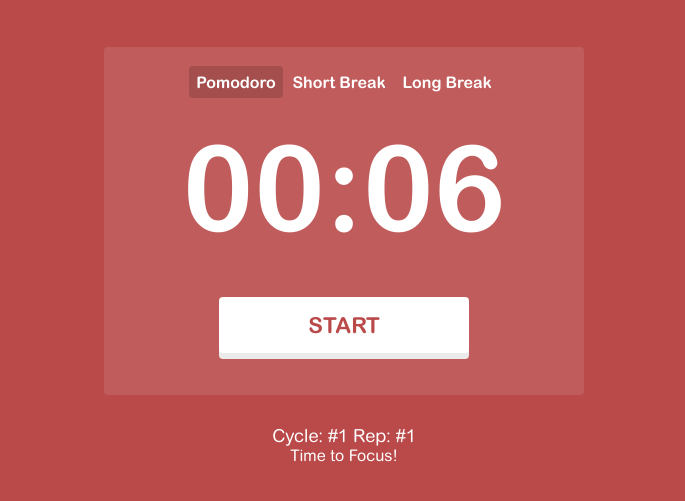
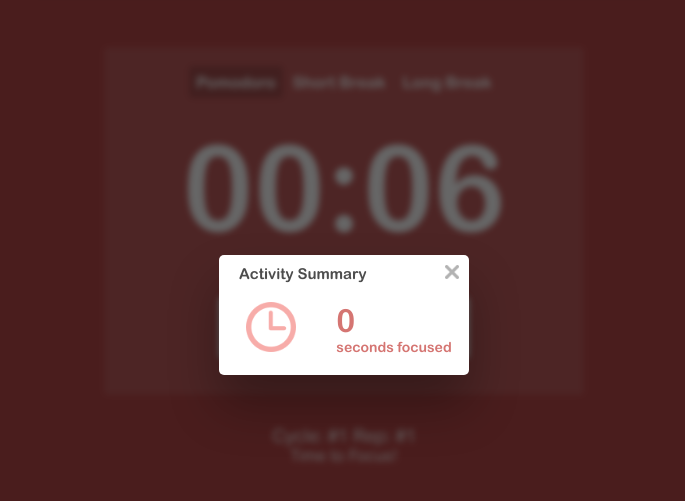
Before and after one commit to chaiyikang/Pomodoro, a website with bundled scripts: page index.html in a window 1280 px wide. Both pictures are taken after a click on the button "Report". Shown: the part 85-586 px from the top of the page, without its empty margins (296-981 px from the left). Built offline with nearby package versions, Linux system fonts and the light colour scheme; files whose address does not match are found by name.

Commit message:
successfully implemented hours(seconds) foucsed stats

```diff
--- a/index.html
+++ b/index.html
@@ -8,10 +8,26 @@
 		<link rel="stylesheet" href="styles/button.css" />
 		<link rel="stylesheet" href="styles/nav.css" />
 		<link rel="stylesheet" href="styles/settings.css" />
+		<link rel="stylesheet" href="styles/report.css" />
 		<link rel="stylesheet" href="styles/toggle.css" />
 		<script type="module" src="src/controller.js"></script>
 	</head>
 	<body>
+		<div class="report hidden">
+			<header class="report-header">
+				<h2 class="activity-summary-title">Activity Summary</h2>
+				<button class="report-close-btn">
+					<img class="close-btn report-close" src="img/remove-black-sm.png" />
+				</button>
+			</header>
+			<div class="card">
+				<img class="report-clock" src="img/clock-red.png" />
+				<div class="report-text">
+					<p class="display-hours">0</p>
+					<p class="hours-focused-label">seconds focused</p>
+				</div>
+			</div>
+		</div>
 		<div class="settings hidden">
 			<header class="settings-header">
 				<h2 class="settings-title">Setting</h2>
--- a/src/controller.js
+++ b/src/controller.js
@@ -90,8 +90,9 @@ function init() {
 	TimerView.addHandlerTypes(controlPomodoro);
 	TimerView.addHandlerSkip(controlTimerEnded);
 	TimerView.addHandlerSettingsModal();
+	TimerView.addHandlerReportModal();
+	TimerView.addHandlerCloseReport();
 	controlPomodoro("pomodoro");
-	// settingsView.addHandlerCloseSettingsModal();
 	settingsView.addHandlerSettingsForm(controlSettings);
 }
 
@@ -108,6 +109,7 @@ function countDown(timeStampEnd) {
 	let timeLeftSec = Math.round((timeStampEnd - timeStampCurrent) / 1000);
 
 	model.state.durationLeftSec = timeLeftSec;
+	model.state.secondsFocused++;
 
 	TimerView.updateTimeDisplay(model.state.durationLeftSec);
 }
--- a/src/model.js
+++ b/src/model.js
@@ -1,4 +1,5 @@
 export const state = {
+	secondsFocused: 0,
 	durationLeftSec: 0.1 * 60,
 
 	pomodoroLengthSec: 0.1 * 60,
--- a/src/helpers.js
+++ b/src/modelToViewHelper.js
@@ -6,6 +6,7 @@ class Helper {
 	autoPomodoroInput = document.querySelector(".start-pomodoro");
 	autoBreaksInput = document.querySelector(".start-breaks");
 	longBreakInterval = document.querySelector(".long-break-interval-input");
+	focusedTimeDisplay = document.querySelector(".display-hours");
 
 	initSettingsValues() {
 		this.pomodoroInput.value = model.state.pomodoroLengthSec / 60;
@@ -15,6 +16,10 @@ class Helper {
 		this.autoPomodoroInput.checked = model.state.toggleStartPomodoro;
 		this.longBreakInterval.value = model.state.longBreakInterval;
 	}
+
+	getFocusedSeconds() {
+		return model.state.secondsFocused;
+	}
 }
 
 export default new Helper();
--- a/src/settingsView.js
+++ b/src/settingsView.js
@@ -17,6 +17,9 @@ class SettingsView {
 
 	addHandlerSettingsForm(controlSettings) {
 		function abstractedHandler(event) {
+			const otherModalOpen = this.settingsDiv.classList.contains("hidden");
+			if (otherModalOpen) return;
+
 			event.preventDefault();
 			const formData = Object.fromEntries([...new FormData(this.settingsForm)]);
 			// console.log([...new FormData(this.settingsForm)]);
--- a/src/view.js
+++ b/src/view.js
@@ -1,4 +1,4 @@
-import helper from "./helpers.js";
+import helper from "./modelToViewHelper.js";
 import { activeInterval } from "./controller.js";
 class TimerView {
 	settingsBtn = document.querySelector(".open-settings");
@@ -12,6 +12,10 @@ class TimerView {
 	messageEle = document.querySelector(".message");
 	skipBtn = document.querySelector(".skip-timer-btn");
 	intervalDisplay = document.querySelector(".counter");
+	reportBtn = document.querySelector(".report-btn");
+	reportDiv = document.querySelector(".report");
+	reportCloseBtn = document.querySelector(".report-close");
+	focusedTimeDisplay = document.querySelector(".display-hours");
 
 	// event handlers
 	addHandlerSettingsModal(handler) {
@@ -29,6 +33,28 @@ class TimerView {
 			})
 		);
 	}
+
+	addHandlerReportModal() {
+		this.reportBtn.addEventListener("click", () => {
+			this.focusedTimeDisplay.textContent = helper.getFocusedSeconds();
+			this.reportDiv.classList.remove("hidden");
+			this.overlay.classList.remove("hidden");
+		});
+	}
+
+	addHandlerCloseReport() {
+		function handler() {
+			const otherModalOpen = this.reportDiv.classList.contains("hidden");
+			if (otherModalOpen) return;
+
+			this.overlay.classList.add("hidden");
+			this.reportDiv.classList.add("hidden");
+		}
+
+		this.overlay.addEventListener("click", handler.bind(this));
+		this.reportCloseBtn.addEventListener("click", handler.bind(this));
+	}
+
 	addHandlerStartStop(handler) {
 		this.startStopButton.addEventListener("click", (event) => {
 			// arrow function keeps this referring to object instead of element
--- a/styles/report.css
+++ b/styles/report.css
@@ -1,8 +1,60 @@
-p.display-hours-focused {
-	font-size: 2.4rem;
+@import "./global.css";
+
+.report {
+	position: absolute;
+	top: 50%;
+	left: 50%;
+	transform: translate(-50%, -50%);
+	width: 25rem;
+	padding: 1rem 1rem 2rem 2rem;
+	color: rgb(77, 77, 77);
+
+	background-color: white;
+	border-radius: 5px;
+	box-shadow: 0 3rem 5rem rgba(0, 0, 0, 0.3);
+	z-index: 10;
+}
+
+header.report-header {
+	margin-bottom: 2rem;
+	display: flex;
+	align-items: center;
+}
+
+img.report-clock {
+	height: 5rem;
+	width: 5rem;
+	opacity: 0.5;
+}
+
+button.report-close-btn {
+	margin-left: auto;
+}
+
+h2.activity-summary-title {
+	/* margin-bottom: 2rem; */
+	text-align: left;
+}
+
+div.card {
+	color: rgb(213, 117, 114);
+	display: flex;
+	justify-content: center;
+	gap: 4rem;
+}
+
+div.report-text {
+	display: flex;
+	flex-direction: column;
+}
+
+p.display-hours {
+	/* font-family: ArialRounded; */
+	font-size: 3.2rem;
 	font-weight: bold;
 }
 
-p.hours-foucsed {
-	font-size: 1.6rem;
+p.hours-focused-label {
+	font-weight: bold;
+	font-size: 1.4rem;
 }
```
Also changed, not shown: img/clock-red.png (added).
